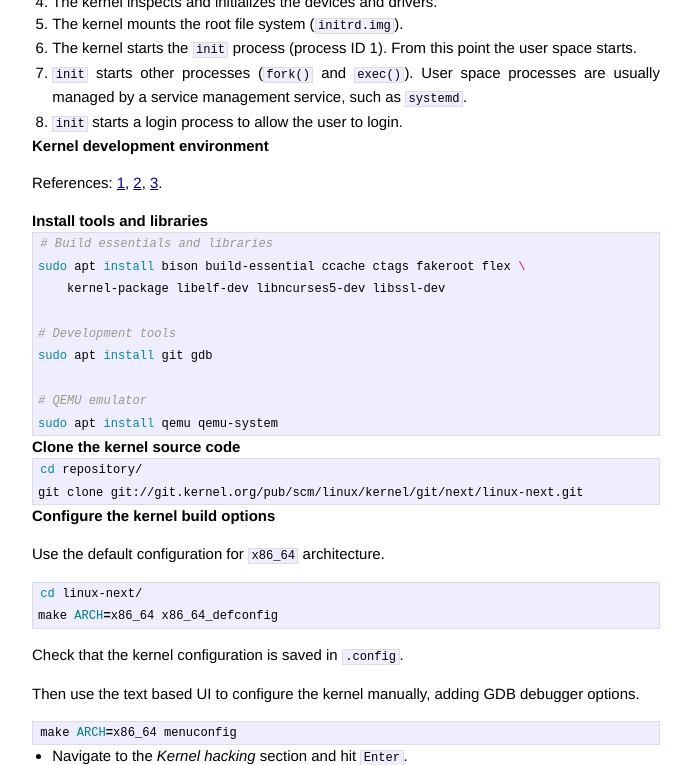
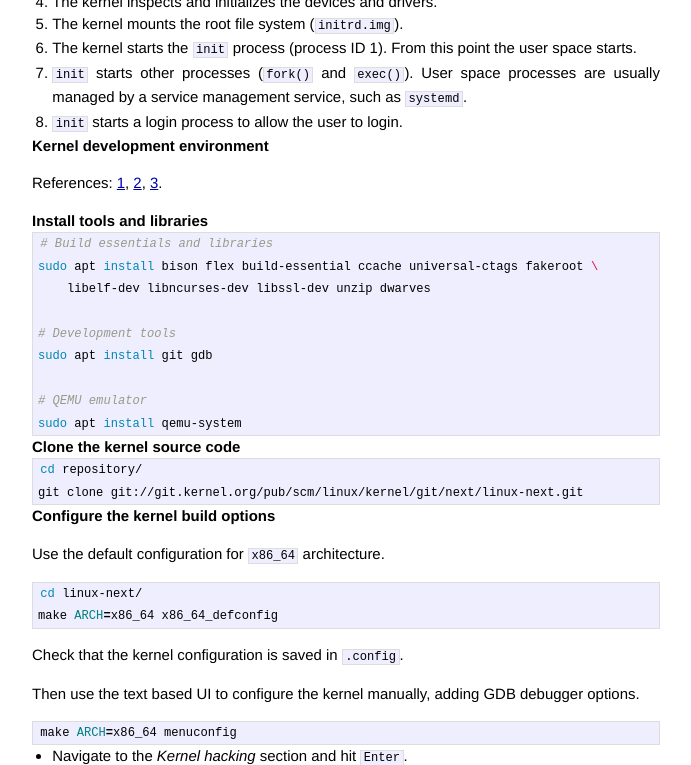
Before and after one commit to gnailuy/gnailuy.com, a Jekyll site: the page built from _posts/2021-12-09-kernel-overview.markdown, in a window 1280 px wide and 900 px high, scrolled down 2709 px, cut to the strip 0-765 px from the top of the window. Shown: the whole strip, without its empty margins (294-985 px from the left). Built offline with Jekyll 4.4.1, drawn with Linux system fonts in a browser that asks for light colours; Markdown is read by kramdown in place of the engine named in the settings; comment, search, counter and statistics services are not loaded.

Commit message:
update package list

````diff
--- a/_posts/2021-12-09-kernel-overview.markdown
+++ b/_posts/2021-12-09-kernel-overview.markdown
@@ -137,14 +137,14 @@ References: [1][reference1], [2][reference2], [3][reference3].
 
 ``` bash
 # Build essentials and libraries
-sudo apt install bison build-essential ccache ctags fakeroot flex \
-    kernel-package libelf-dev libncurses5-dev libssl-dev
+sudo apt install bison flex build-essential ccache universal-ctags fakeroot \
+    libelf-dev libncurses-dev libssl-dev unzip dwarves
 
 # Development tools
 sudo apt install git gdb
 
 # QEMU emulator
-sudo apt install qemu qemu-system
+sudo apt install qemu-system
 ```
 
 ### Clone the kernel source code
````
